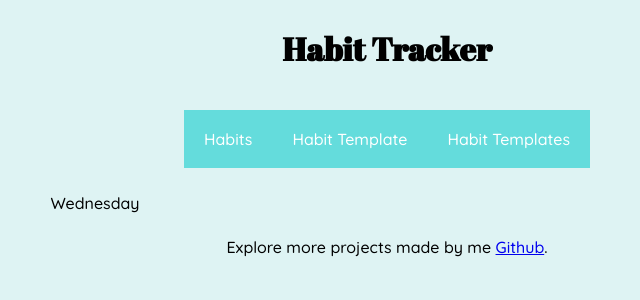
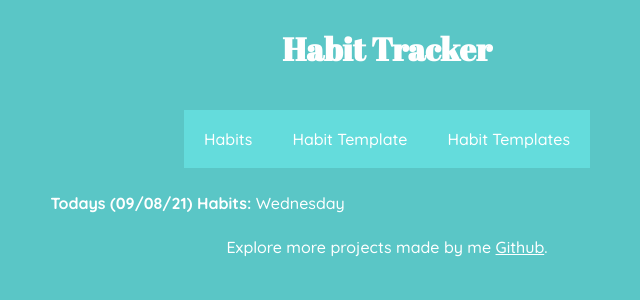
Before and after one commit to syedmwgilani/Habbit-Tracker, a React (Create React App) app: page /habit-tracker/habits in a window 1280 px wide. Shown: the top 300 px of the page, without its empty margins (253-893 px from the left). Built offline with nearby package versions, Linux system fonts and the light colour scheme.

Commit message:
Renamed variables. Added Habits.css. Reworked ProgressBar component in Habits.js.

```diff
--- a/src/App.css
+++ b/src/App.css
@@ -1,6 +1,9 @@
 header {
     padding: 10px;
     text-align: center;
+}
+header h1 {
+    font-family: var(--secondary-font-family);
 }
 
 nav {
@@ -27,5 +30,5 @@ nav a.tab {
 
 
 .tab:hover {
-    background-color: var(--secondary-bg-color-hover);
+    filter: brightness(0.85);
 }
--- /dev/null
+++ b/src/Habits.css
@@ -0,0 +1,20 @@
+.grid-wrapper {
+    display: grid;
+    grid-template-columns: minmax(1rem, 1fr) minmax(auto, 70ch) minmax(1rem, 1fr);
+    grid-gap: 1rem;
+}
+
+.progress-bar {
+    cursor: pointer;
+    border: 2px solid var(--primary-color);
+    border-radius: 6px;
+}
+
+.inner-bar {
+    background-color: var(--secondary-bg-color);
+    border-radius: 6px;
+}
+
+.progress-bar:hover {
+    filter: brightness(0.85);
+}
--- a/src/Habits.js
+++ b/src/Habits.js
@@ -1,6 +1,7 @@
 import React, { Component } from 'react'
-const { addPrefix } = require('./helperModule.js');
+import './Habits.css'
 
+const { addPrefix } = require('./helperModule.js')
 
 function InnerBar(props) {
     const progPercent = (props.size <= 100 ? props.size : 100) + '%'
@@ -10,19 +11,15 @@ function InnerBar(props) {
     }
 
     return (
-        <div className="bg-blue white" style={innerBar}> {props.size}% </div>
+        <div className="inner-bar" style={innerBar}> {props.size}% </div>
     )
 }
 
 function ProgressBar(props) {
     return (
-        <div>
-            <div className="bg-light-gray">
-                <InnerBar size={props.progress} />
-            </div>
-            <br />
-            <button onClick={props.onClick}> Click Me </button>
-        </div >
+        <div className="progress-bar" onClick={props.onClick}>
+            <InnerBar size={props.progress} />
+        </div>
     )
 }
 
@@ -47,10 +44,16 @@ class Habits extends Component {
 
         const monthStr = (today.getMonth() + 1).toString()
         const dayStr = today.getDate().toString()
-        const dateString = today.getFullYear() + '_'
+        const dateKeyString = today.getFullYear() + '_'
             + addPrefix(() => monthStr.length > 1, monthStr, '0')
             + '_'
             + addPrefix(() => dayStr.length > 1, dayStr, '0')
+
+        const dateFormattedString = addPrefix(() => monthStr.length > 1, monthStr, '0')
+            + '/'
+            + addPrefix(() => dayStr.length > 1, dayStr, '0')
+            + '/'
+            + today.getFullYear().toString().substr(-2)
 
         const JSONactiveHabitTemp = localStorage.getItem('activeHabitTemplates')
         const activeHabitTemp = JSON.parse(JSONactiveHabitTemp)
@@ -58,7 +61,7 @@ class Habits extends Component {
 
         let habits = {}
         if (activeHabitTemp) {
-            const JSONhabits = localStorage.getItem('habits_' + dateString)
+            const JSONhabits = localStorage.getItem('habits_' + dateKeyString)
 
             if (JSONhabits === null) {
                 //Create new habits obj
@@ -82,13 +85,13 @@ class Habits extends Component {
 
                     let habit = oldHabitsData[key]
 
-                    if(habit && activeHabitTemp[key].weeklyOccurrence[dayOfTheWeek]) {
+                    if (habit && activeHabitTemp[key].weeklyOccurrence[dayOfTheWeek]) {
                         habit.name = activeHabitTemp[key].name
                         habit.dailyOccurrence = activeHabitTemp[key].dailyOccurrence
 
                         habits[key] = habit
                         return habits
-                    } else if(activeHabitTemp[key].weeklyOccurrence[dayOfTheWeek]){
+                    } else if (activeHabitTemp[key].weeklyOccurrence[dayOfTheWeek]) {
                         habit = {}
                         habit.name = activeHabitTemp[key].name
                         habit.dailyOccurrence = activeHabitTemp[key].dailyOccurrence
@@ -105,7 +108,8 @@ class Habits extends Component {
 
         this.state = {
             dayOfTheWeek: dayOfTheWeek,
-            dateString: dateString,
+            dateKeyString: dateKeyString,
+            dateFormattedString: dateFormattedString,
             habits: habits,
         }
         console.log('CREATED Habit state: ', this.state)
@@ -115,7 +119,7 @@ class Habits extends Component {
 
     saveHabitLocalStorage() {
         const habitsJson = JSON.stringify(this.state.habits)
-        localStorage.setItem('habits_' + this.state.dateString, habitsJson)
+        localStorage.setItem('habits_' + this.state.dateKeyString, habitsJson)
 
         console.log('SAVED Habits', habitsJson);
     }
@@ -123,7 +127,7 @@ class Habits extends Component {
     incrementProgress(id) {
         console.log(`---\nCLICKED habits['${id}']`);
 
-        let habits = {...this.state.habits}
+        let habits = { ...this.state.habits }
         let habit = habits[id]
 
         const increment = 100 / habit.dailyOccurrence
@@ -136,7 +140,7 @@ class Habits extends Component {
     }
 
     render() {
-        const habits = {...this.state.habits}
+        const habits = this.state.habits
         const habitsEleMap = Object.keys(habits).map((key, i) => {
             return (
                 <li key={key}>
@@ -146,20 +150,17 @@ class Habits extends Component {
         })
 
         return (
-            <main className="wrapper">
-                <div className="margin1"></div>
-                <div className="content">
+            <main className="grid-wrapper">
+                <div className=""></div>
+                <div className="">
                     <p>
-                        {/* TODO add a Refresh to set the days */}
-                        {this.state.dayOfTheWeek}
+                        <b>Todays ({this.state.dateFormattedString}) Habits:</b> {this.state.dayOfTheWeek}
                     </p>
-                    {/* TODO if activeHabitTemp is null, then add button to the page to "Create a Habit".
-                    Also add message no "Habits Today." */}
                     <ul>
                         {habitsEleMap}
                     </ul>
                 </div>
-                <div className="margin2"></div>
+                <div className=""></div>
             </main>
         )
     }
--- a/src/index.css
+++ b/src/index.css
@@ -1,44 +1,17 @@
 @import "~normalize.css/normalize.css";
 
 :root {
-    --main-color: black;
-    --main-bg-color: rgb(222,243,243);
+    --primary-color: white;
+    --primary-bg-color: rgb(90,198,198);
+    --primary-font-family: 'Quicksand', sans-serif;
 
     --secondary-color: white;
     --secondary-bg-color: rgb(100, 220, 220);
-    --secondary-bg-color-hover: rgb(90, 198, 198);
+    --secondary-font-family: 'Abril Fatface', cursive;
 }
 
-html {
-    font-family: 'Quicksand', sans-serif;
-    color: var(--main-color);
-    background-color: var(--main-bg-color);
+* {
+    color: var(--primary-color);
+    background-color: var(--primary-bg-color);
+    font-family: var(--primary-font-family);
 }
-
-h1 {
-    font-family: 'Abril Fatface', cursive;
-}
-
-.wrapper {
-    display: grid;
-    grid-template-columns: minmax(1rem, 1fr) minmax(auto, 70ch) minmax(1rem, 1fr);
-    grid-gap: 1rem;
-}
-
-/* .margin1 {}
-
-.content {}
-
-.margin2 {} */
-
-.bg-light-gray {
-    background-color: #f1f1f1 !important;
-}
-
-.bg-blue {
-    background-color: #0074d9 !important;
-}
-
-.white {
-    color: #fff !important;
-}
```
Also changed, not shown: 1 other file (tests, documents, lock files or other folders).
